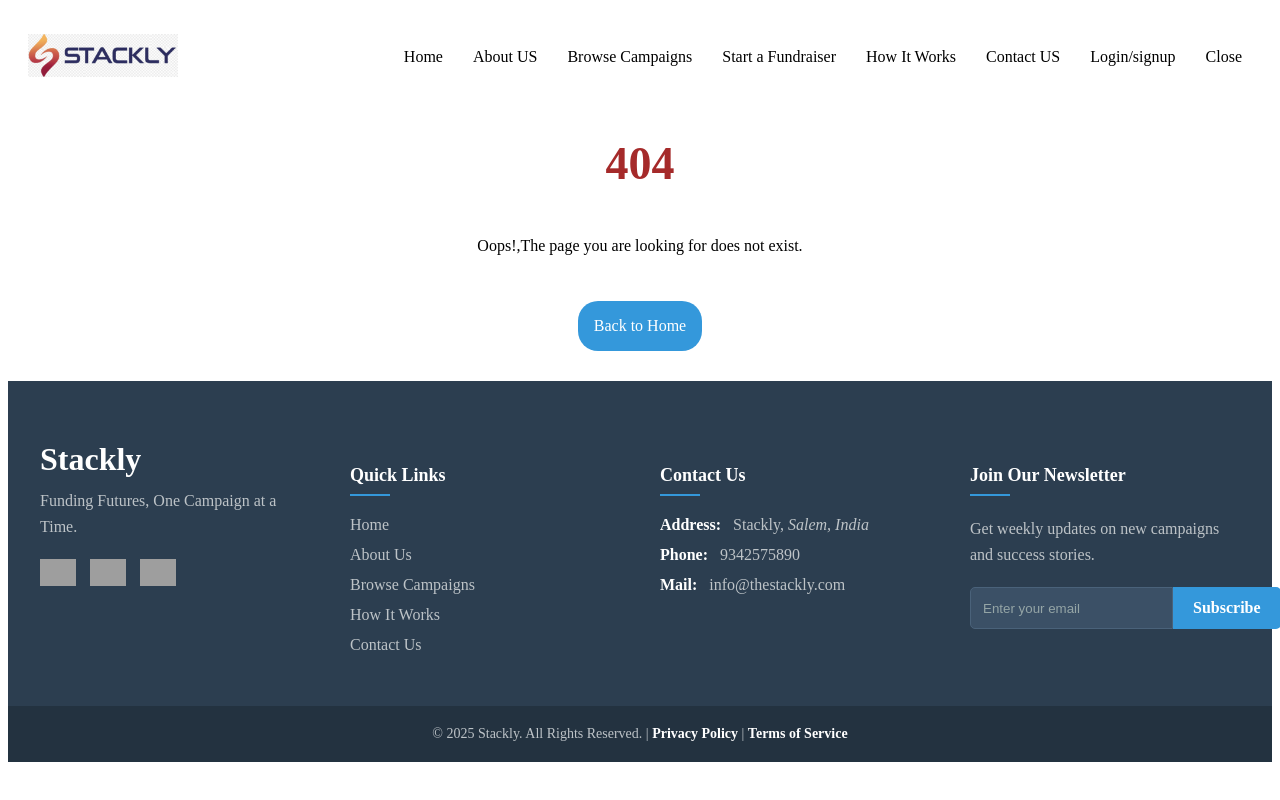
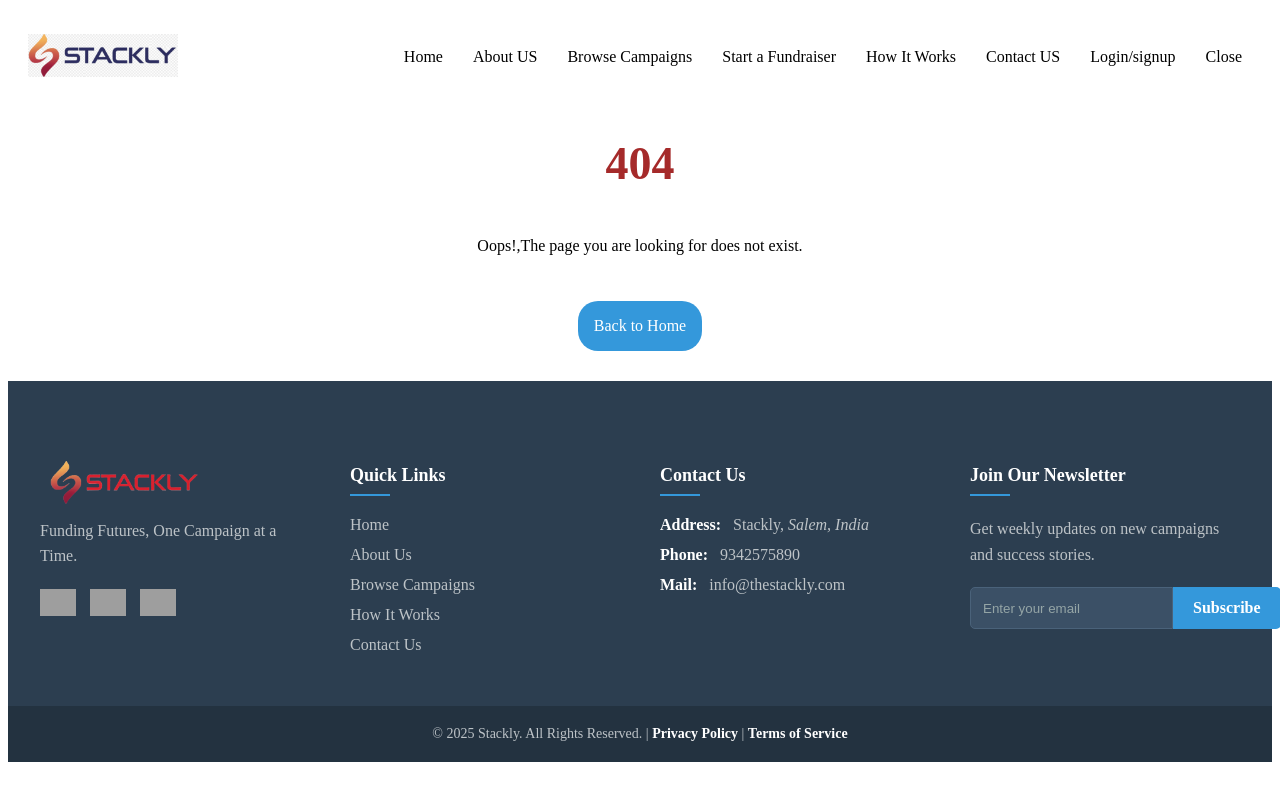
Before and after one commit to R-Kathiravan/Fundraising, a plain HTML site: page 404page.html in a window 1280 px wide. Drawn offline with Linux system fonts and the light colour scheme; grey boxes are pictures that could not be loaded.

Commit message:
Fixed Logo

```diff
--- a/404page.html
+++ b/404page.html
@@ -346,7 +346,9 @@
     <footer>
         <div class="footer-container">
             <div class="footer-column" id="footer-about">
-                <a class="footer-logo" href="index.html">Stackly</a>
+                <a class="footer-logo" href="index.html"> <a href="index.html" class="logo"><img
+                            src="./assets/stackly-logo1.png"></a>
+                </a>
                 <p class="footer-tagline">Funding Futures, One Campaign at a Time.</p>
                 <div class="follow-us">
                     <a href="404page.html" title="Google"> <img src="https://img.icons8.com/color/48/google-logo.png"
```
Also changed, not shown: index.html (+2 -1 lines).
